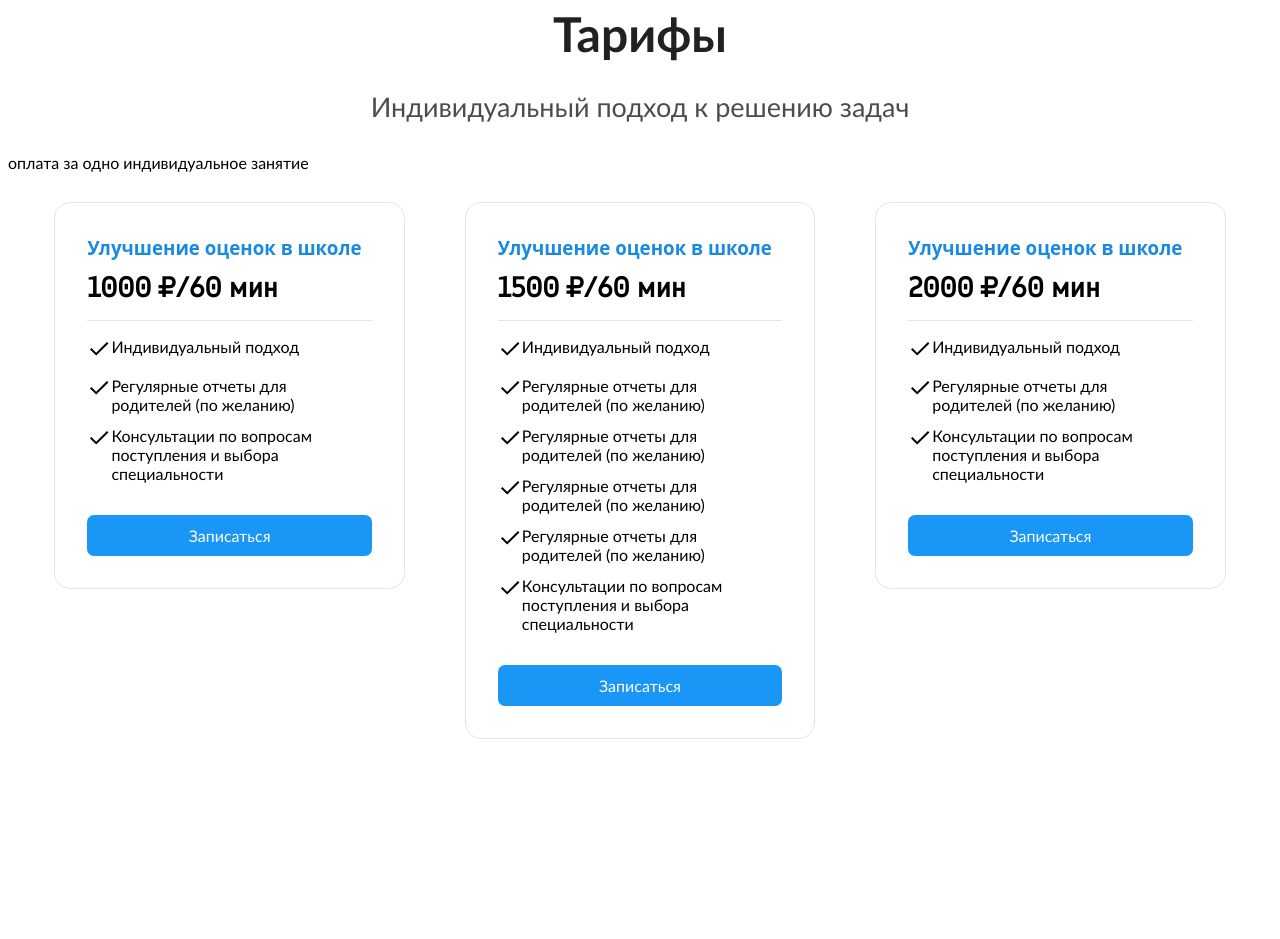
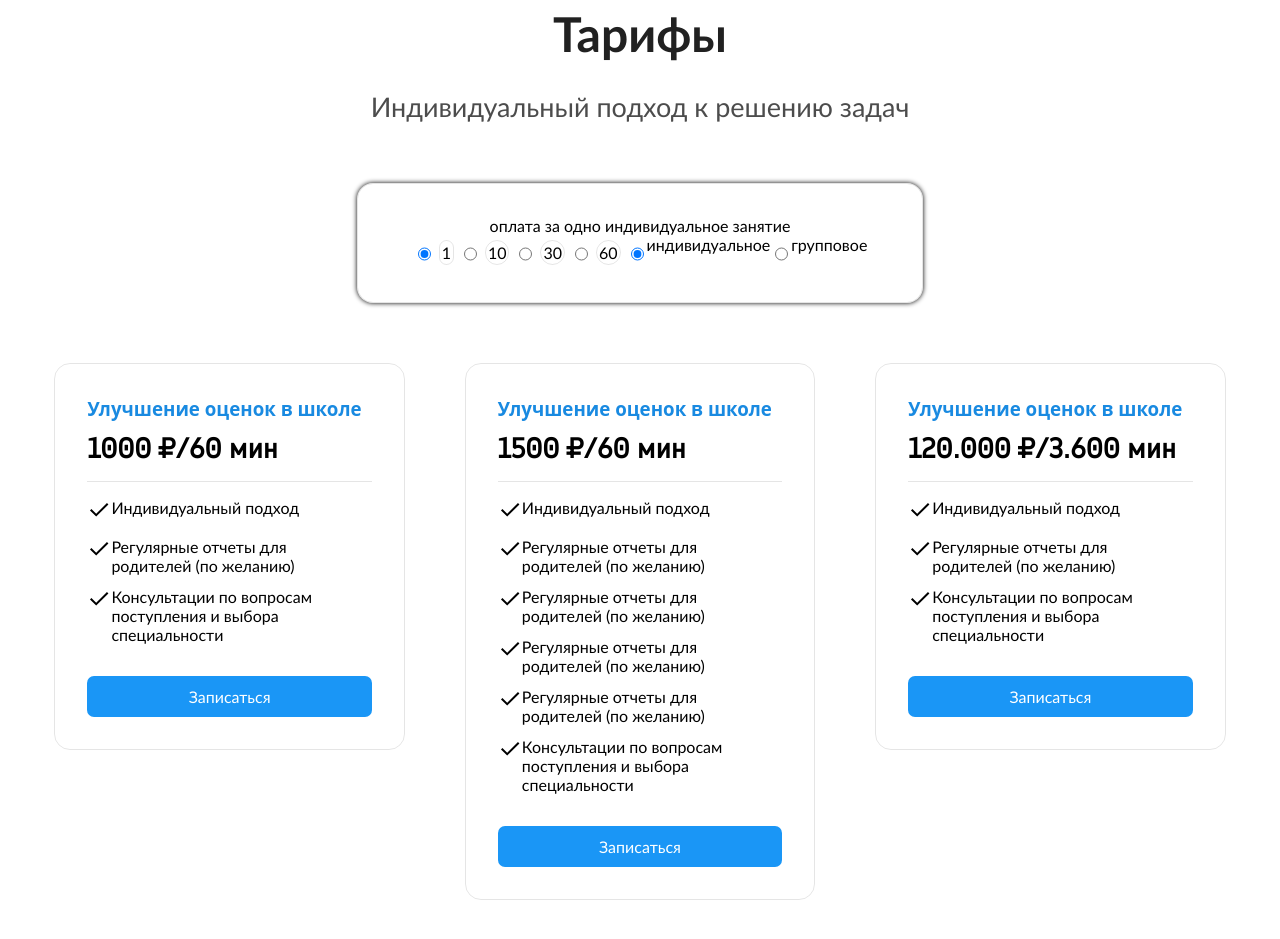
Before and after one commit to andreyka101/business-card_V2, a website built with Vite: page index.html in a window 1280 px wide. Shown: the part 1866-2805 px from the top of the page. Before the commit the page ends 2743 px from the top, so only its background shows below. Built offline with nearby package versions, Linux system fonts and the light colour scheme.

Commit message:
egeggegege

```diff
--- a/index.html
+++ b/index.html
@@ -149,10 +149,20 @@
       <span>оплата за одно индивидуальное занятие</span>
       <div id="radioBox">
         <div id="pack">
-
-        </div>
+            <input type="radio" id="quantity1" data-pack="1" name="pack" checked>
+            <label class="inputPack" for="quantity1">1</label>
+            <input type="radio" id="quantity10" data-pack="10" name="pack">
+            <label class="inputPack" for="quantity10">10</label>
+            <input type="radio" id="quantity30" data-pack="30" name="pack">
+            <label class="inputPack" for="quantity30">30</label>
+            <input type="radio" id="quantity60" data-pack="60" name="pack">
+            <label class="inputPack" for="quantity60">60</label>
+          </div>
         <div id="lesson">
-
+            <input type="radio" id="individual" name="lesson" checked>
+            <label for="individual">индивидуальное</label>
+            <input type="radio" id="group" name="lesson">
+            <label for="group">групповое</label>
         </div>
       </div>
     </div>
@@ -293,7 +303,7 @@
             Улучшение оценок в школе
           </h3>
           <h4>
-            2000 ₽/60 мин
+            120.000 ₽/3.600 мин
           </h4>
         </div>
         <div class="list">
@@ -339,8 +349,7 @@
   </div>
 
 
-
+</body>
   <script type="module" src="/src/main.ts"></script>
-</body>
 
 </html>
--- a/src/main.ts
+++ b/src/main.ts
@@ -1 +1,25 @@
 import './style.scss'
+
+
+const radioPack = document.querySelector("#settings #radioBox #pack") as HTMLDivElement
+const radioPackALL = document.querySelectorAll("#settings #radioBox #pack label") as any
+const radioLesson = document.querySelector("#settings #radioBox #lesson") as HTMLDivElement
+
+radioPack?.addEventListener('click',(e)=>{
+    let target = e.target as HTMLElement
+    if (target.className != "inputPack") return
+    // console.log(target)
+    // radioPack.style.color = "black"
+    // console.log("============")
+    let tergN = target.parentNode?.childNodes[1] as HTMLInputElement
+    // console.log(tergN.dataset.pack)
+    console.log(radioPackALL[0])
+    for(let i in radioPackALL){
+        radioPackALL[i].style.color = "black"
+        console.log(i)
+    }
+    target.style.color = "red"
+})
+radioLesson?.addEventListener('click',()=>{
+    alert("radioLesson")
+})
--- a/src/style.scss
+++ b/src/style.scss
@@ -1,43 +1,49 @@
-@font-face{
+@font-face {
   font-family: BrassMono;
-  src:url("/font/Brass Mono/BrassMono-Bold.ttf");
-}
-@font-face{
-  font-family: Finlandica;
-  src:url("/font/Finlandica/Finlandica-Regular.ttf");
+  src: url("/font/Brass Mono/BrassMono-Bold.ttf");
 }
 
-body{
+@font-face {
+  font-family: Finlandica;
+  src: url("/font/Finlandica/Finlandica-Regular.ttf");
+}
+
+body {
   background-color: #ffffff;
   font-family: 'Gill Sans', 'Gill Sans MT', Calibri, 'Trebuchet MS', sans-serif;
 }
-header{
+
+header {
   background-color: #ffffff;
   display: flex;
   align-items: center;
   justify-content: center;
-  position:sticky;
+  position: sticky;
   top: 0;
   padding: 18px;
-  a{
+
+  a {
     text-decoration: none;
     margin: 10px;
     color: #585858;
     font-size: 20px;
   }
-  div{
+
+  div {
     display: flex;
     flex-direction: column;
     align-items: flex-end;
     margin: 10px;
     margin-left: 15px;
-    #string{
+
+    #string {
       margin-bottom: 5px;
       color: #878787;
       font-size: 14.8px;
 
     }
-    #number{
+
+    #number {
       color: #000000;
       font-size: 18px;
       font-family: "BrassMono";
@@ -47,11 +53,12 @@ header{
 
 
 
-#home{
+#home {
   display: flex;
   justify-content: center;
   margin: 120px 0px;
-  #description{
+
+  #description {
     color: #000000b3;
     display: flex;
     flex-direction: column;
@@ -59,17 +66,20 @@ header{
     width: 480px;
     margin-right: 80px;
     font-size: 20px;
-    h1{
+
+    h1 {
       line-height: 1.3;
       font-size: 48px;
       margin: 0;
       margin-bottom: 24px;
       color: #212121;
     }
-    div{
+
+    div {
       display: flex;
       margin-bottom: 24px;
-      a{
+
+      a {
         text-decoration: none;
         padding: 16px 32px;
         background-color: #1a96f6;
@@ -80,7 +90,8 @@ header{
       }
     }
   }
-  #img{
+
+  #img {
     border-radius: 70px;
     display: inline-block;
     height: 540px;
@@ -88,15 +99,18 @@ header{
     background: url(/png/wts.jpeg)center/cover;
   }
 }
-#blockSVG{
+
+#blockSVG {
   background-color: #f7f8fa;
   padding-top: 120px;
   padding-bottom: 90px;
-  #stolenSVG{
-    .flex{
+
+  #stolenSVG {
+    .flex {
       display: flex;
       justify-content: space-evenly;
-      .block{
+
+      .block {
         margin-top: 40px;
         display: flex;
         flex-direction: column;
@@ -104,7 +118,8 @@ header{
         align-items: center;
         height: 206px;
         width: 350px;
-        .svg{
+
+        .svg {
           height: 80px;
           width: 80px;
           // background-color: #878787;
@@ -116,10 +131,11 @@ header{
           box-shadow: 0px 0px 40px #0000004d;
           // box-shadow: 0px 8px 40px rgba(188, 47, 47, 0.961);
         }
-        span{
-          text-align: center ;
+
+        span {
+          text-align: center;
           margin-top: 20px;
-          color:#212121;
+          color: #212121;
           font-size: 28px;
         }
       }
@@ -127,11 +143,13 @@ header{
   }
 
 }
-.title{
+
+.title {
   display: flex;
   flex-direction: column;
   align-items: center;
-  h2{
+
+  h2 {
     line-height: 1.3;
     font-size: 48px;
     margin: 0;
@@ -139,7 +157,8 @@ header{
     color: #212121;
     text-align: center;
   }
-  span{
+
+  span {
     color: #000000b3;
     font-size: 27px;
     width: 730px;
@@ -149,15 +168,46 @@ header{
     margin-bottom: 30px;
   }
 }
-#rates{
+
+#rates {
   padding-top: 100px;
   padding-bottom: 100px;
-  #cards{
+
+  #settings {
+    display: flex;
+    flex-direction: column;
+    align-items: center;
+    width: 500px;
+    padding: 32px;
+    border-radius: 16px;
+    border: #0000001a 1px solid;
+    margin: 30px auto;
+    box-shadow: 0px 0px 5px #000000;
+    #radioBox{
+      display: flex;
+      #pack{
+        display: flex;
+        label{
+          padding: 2px;
+    border-radius: 16px;
+    border: #0000001a 1px solid;
+    margin: 5px;
+        }
+      }
+      #lesson{
+        display: flex;
+
+      }
+    }
+  }
+
+  #cards {
     display: flex;
     justify-content: center;
     flex-wrap: wrap;
     align-items: flex-start;
-    .priceList{
+
+    .priceList {
       display: flex;
       flex-direction: column;
       width: 284.4px;
@@ -165,8 +215,9 @@ header{
       border-radius: 16px;
       border: #0000001a 1px solid;
       margin: 30px;
-      .price{
-        h3{
+
+      .price {
+        h3 {
           font-family: Open Sans, sans-serif;
           font-weight: 700;
           font-style: normal;
@@ -174,7 +225,8 @@ header{
           margin: 0;
           margin-bottom: 10px;
         }
-        h4{
+
+        h4 {
           font-family: "Finlandica";
           font-size: 28px;
           font-style: normal;
@@ -183,21 +235,26 @@ header{
           margin-bottom: 16px;
         }
       }
-      .list{
+
+      .list {
         border-top: #0000001a 1px solid;
         padding-top: 16px;
-        .quest{
+
+        .quest {
           display: flex;
           margin-bottom: 12px;
-          .indent{
+
+          .indent {
             display: inline-block;
           }
-          .indentBLOCK{
+
+          .indentBLOCK {
             display: block;
           }
         }
       }
-      a{
+
+      a {
         margin-top: 20px;
         text-decoration: none;
         // padding: 16px 32px;
```
